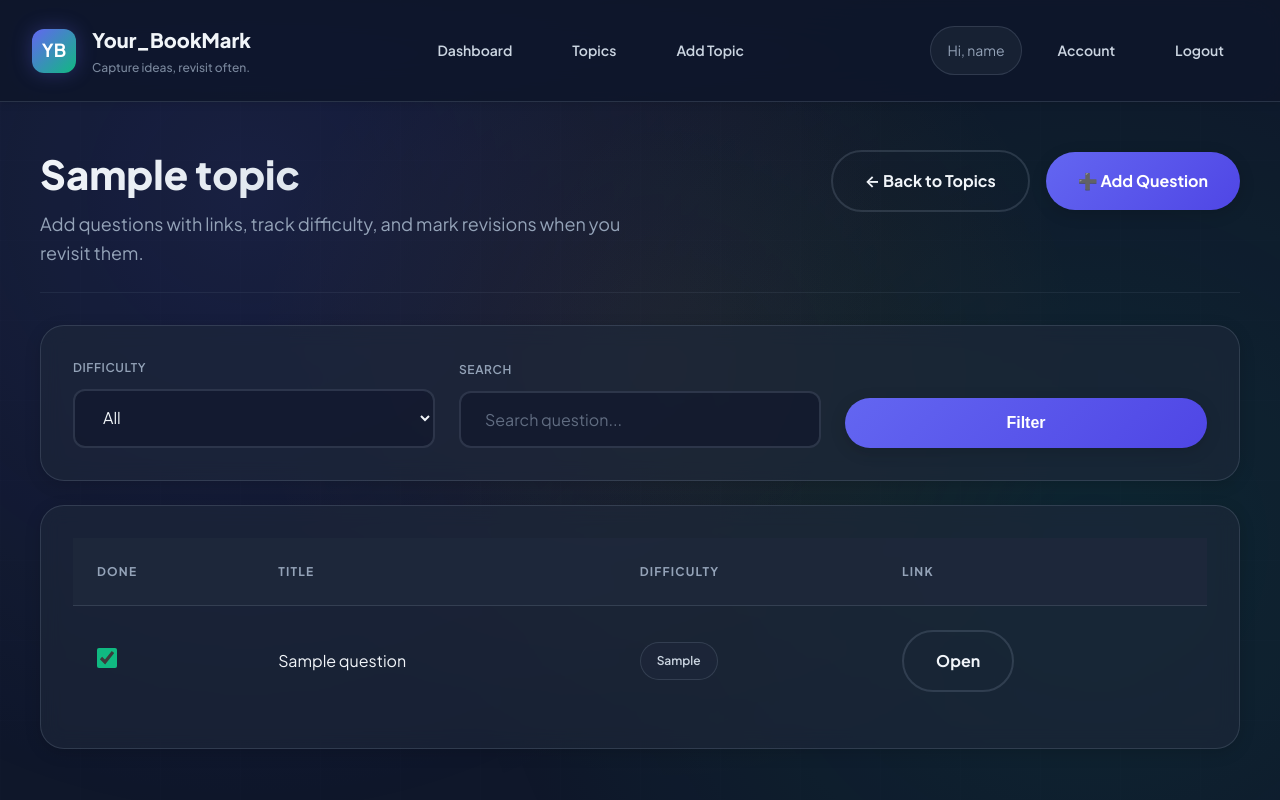
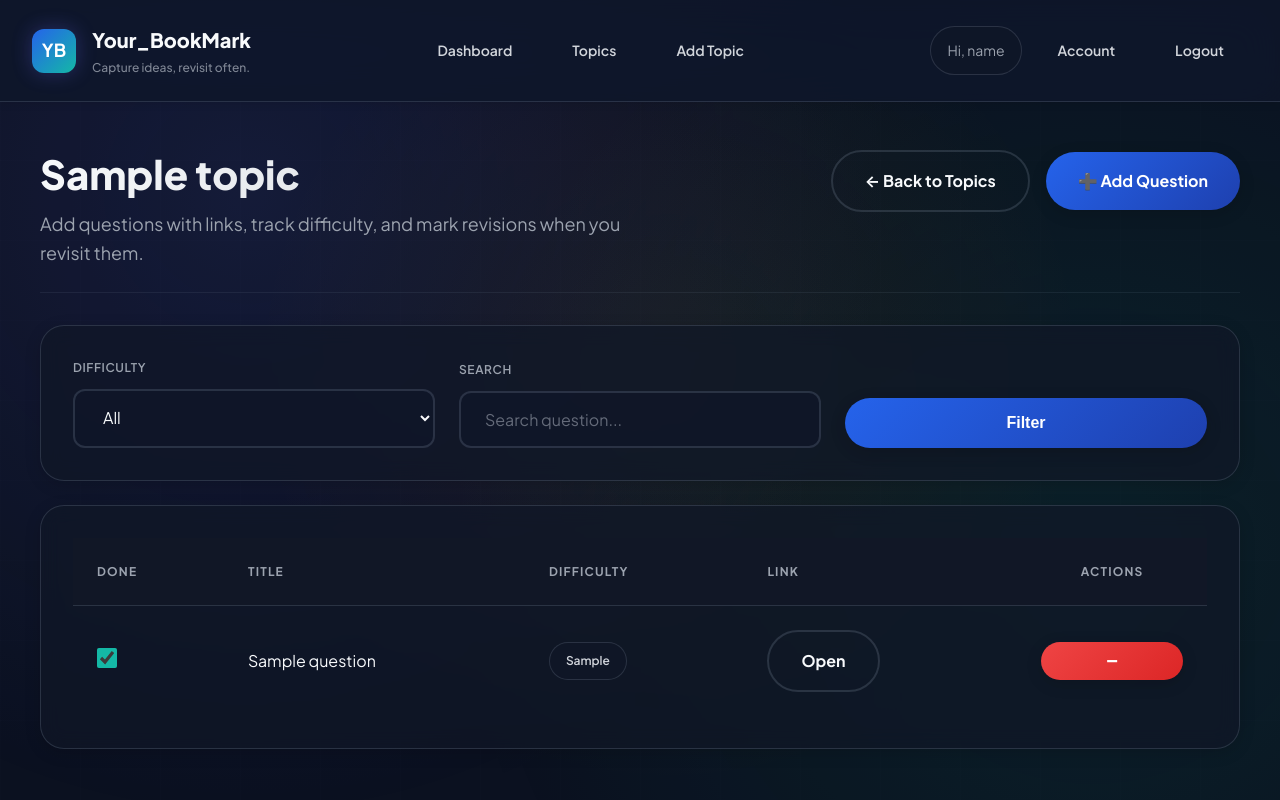
Before and after one commit to hussainfahadafzal/Your_BookMark, a Flask app: page /topic/1 in a window 1280 px wide. Run offline with Flask 3, Linux system fonts and the light colour scheme; a user stored in the database is signed in; tables that the repository leaves empty hold one stand-in row (values such as "Sample post").

Commit message:
css update

```diff
--- a/bookmark/routes.py
+++ b/bookmark/routes.py
@@ -141,6 +141,24 @@ def questions(topic_id):
     )
 
 
+@routes.route("/question/<int:question_id>/toggle", methods=["POST"])
+@login_required
+def toggle_question(question_id):
+    question = (
+        Question.query.join(Topic)
+        .filter(Question.id == question_id, Topic.user_id == current_user.id)
+        .first_or_404()
+    )
+    payload = request.get_json(silent=True) or {}
+    is_revised = payload.get("is_revised")
+    if is_revised is None:
+        form_value = request.form.get("is_revised", "")
+        is_revised = form_value.lower() in {"true", "1", "yes", "on"}
+    question.is_revised = bool(is_revised)
+    db.session.commit()
+    return ("", 204)
+
+
 @routes.route("/question/add/<int:topic_id>", methods=["GET", "POST"])
 @login_required
 def add_question(topic_id):
@@ -169,6 +187,32 @@ def add_question(topic_id):
 
     return render_template("add_question.html", form=form)
 
+
+@routes.route("/question/<int:question_id>/delete", methods=["POST"])
+@login_required
+def delete_question(question_id):
+    question = (
+        Question.query.join(Topic)
+        .filter(Question.id == question_id, Topic.user_id == current_user.id)
+        .first_or_404()
+    )
+    topic_id = question.topic_id
+    db.session.delete(question)
+    db.session.commit()
+    flash("Question deleted successfully.", "success")
+    return redirect(url_for("routes.questions", topic_id=topic_id))
+
+
+@routes.route("/topic/<int:topic_id>/delete", methods=["POST"])
+@login_required
+def delete_topic(topic_id):
+    topic = Topic.query.filter_by(id=topic_id, user_id=current_user.id).first_or_404()
+    db.session.delete(topic)
+    db.session.commit()
+    flash("Topic deleted successfully.", "success")
+    return redirect(url_for("routes.topics"))
+
+
 @routes.route("/account")
 @login_required
 def account():
--- a/bookmark/static/css/style.css
+++ b/bookmark/static/css/style.css
@@ -1,31 +1,31 @@
 :root {
     /* Modern Color Palette */
-    --primary: #6366f1;
-    --primary-dark: #4f46e5;
-    --primary-light: #818cf8;
-    --accent: #10b981;
-    --accent-dark: #059669;
-    --accent-soft: rgba(16, 185, 129, 0.15);
+    --primary: #2563eb;
+    --primary-dark: #1e40af;
+    --primary-light: #60a5fa;
+    --accent: #14b8a6;
+    --accent-dark: #0f766e;
+    --accent-soft: rgba(20, 184, 166, 0.18);
     --danger: #ef4444;
     --danger-soft: rgba(239, 68, 68, 0.15);
     --warning: #f59e0b;
     --warning-soft: rgba(245, 158, 11, 0.15);
 
     /* Background Colors */
-    --bg: #0f172a;
-    --bg-secondary: #1e293b;
-    --bg-tertiary: #334155;
-    --surface: #1e293b;
-    --card: rgba(30, 41, 59, 0.6);
-    --card-hover: rgba(30, 41, 59, 0.8);
-    --card-strong: rgba(30, 41, 59, 0.9);
-    --glass: rgba(15, 23, 42, 0.85);
+    --bg: #0b1120;
+    --bg-secondary: #111827;
+    --bg-tertiary: #1f2937;
+    --surface: #111827;
+    --card: rgba(17, 24, 39, 0.7);
+    --card-hover: rgba(17, 24, 39, 0.85);
+    --card-strong: rgba(17, 24, 39, 0.95);
+    --glass: rgba(11, 17, 32, 0.88);
 
     /* Text Colors */
-    --text-main: #f1f5f9;
-    --text-muted: #94a3b8;
-    --text-soft: #cbd5e1;
-    --text-inverse: #0f172a;
+    --text-main: #f8fafc;
+    --text-muted: #9ca3af;
+    --text-soft: #d1d5db;
+    --text-inverse: #0b1120;
 
     /* Border & Divider */
     --border: rgba(148, 163, 184, 0.2);
@@ -1357,3 +1357,40 @@ body.auth-page .hero p {
 .mb-md { margin-bottom: var(--space-md); }
 .mb-lg { margin-bottom: var(--space-lg); }
 .mb-xl { margin-bottom: var(--space-xl); }
+
+.btn.danger {
+    background: linear-gradient(135deg, var(--danger), #dc2626);
+}
+
+.btn.danger::before {
+    background: linear-gradient(135deg, #f87171, var(--danger));
+}
+
+.btn.small {
+    padding: var(--space-sm) var(--space-lg);
+    font-size: var(--font-size-sm);
+}
+
+.btn.icon-btn {
+    padding: var(--space-xs) var(--space-md);
+    min-width: 38px;
+    min-height: 38px;
+    border-radius: var(--radius-full);
+    font-size: var(--font-size-xl);
+    line-height: 1;
+    width: auto;
+    margin-top: 0;
+}
+.topic-actions {
+    display: flex;
+    align-items: center;
+    gap: var(--space-sm);
+}
+
+.topic-card {
+    cursor: default;
+}
+.question-table th:last-child,
+.question-table td:last-child {
+    text-align: center;
+}
--- a/bookmark/templates/questions.html
+++ b/bookmark/templates/questions.html
@@ -40,13 +40,14 @@
                     <th>Title</th>
                     <th>Difficulty</th>
                     <th>Link</th>
+                    <th>Actions</th>
                 </tr>
             </thead>
             <tbody>
                 {% for q in questions %}
                 <tr>
                     <td>
-                        <input class="checkbox" type="checkbox" {% if q.is_revised %}checked{% endif %}>
+                        <input class="checkbox js-revision-toggle" type="checkbox" data-toggle-url="{{ url_for('routes.toggle_question', question_id=q.id) }}" {% if q.is_revised %}checked{% endif %}>
                     </td>
                     <td>{{ q.title }}</td>
                     <td>
@@ -54,6 +55,11 @@
                     </td>
                     <td>
                         <a class="btn secondary" href="{{ q.link }}" target="_blank">Open</a>
+                    </td>
+                    <td>
+                        <form method="post" action="{{ url_for('routes.delete_question', question_id=q.id) }}" onsubmit="return confirm('Delete this question? This cannot be undone.');">
+                            <button type="submit" class="btn danger icon-btn" aria-label="Delete question">−</button>
+                        </form>
                     </td>
                 </tr>
                 {% endfor %}
@@ -70,4 +76,28 @@
         </div>
     </div>
 {% endif %}
+<script>
+    document.querySelectorAll(".js-revision-toggle").forEach((checkbox) => {
+        checkbox.addEventListener("change", async () => {
+            const toggleUrl = checkbox.dataset.toggleUrl;
+            if (!toggleUrl) {
+                return;
+            }
+            const nextValue = checkbox.checked;
+            try {
+                const response = await fetch(toggleUrl, {
+                    method: "POST",
+                    headers: { "Content-Type": "application/json" },
+                    body: JSON.stringify({ is_revised: nextValue })
+                });
+                if (!response.ok) {
+                    throw new Error("Request failed");
+                }
+            } catch (error) {
+                checkbox.checked = !nextValue;
+                alert("Could not save the revision status. Please try again.");
+            }
+        });
+    });
+</script>
 {% endblock %}
```
Also changed, not shown: bookmark/models.py (+6 -1 lines), bookmark/templates/topics.html (+8 -3 lines).
